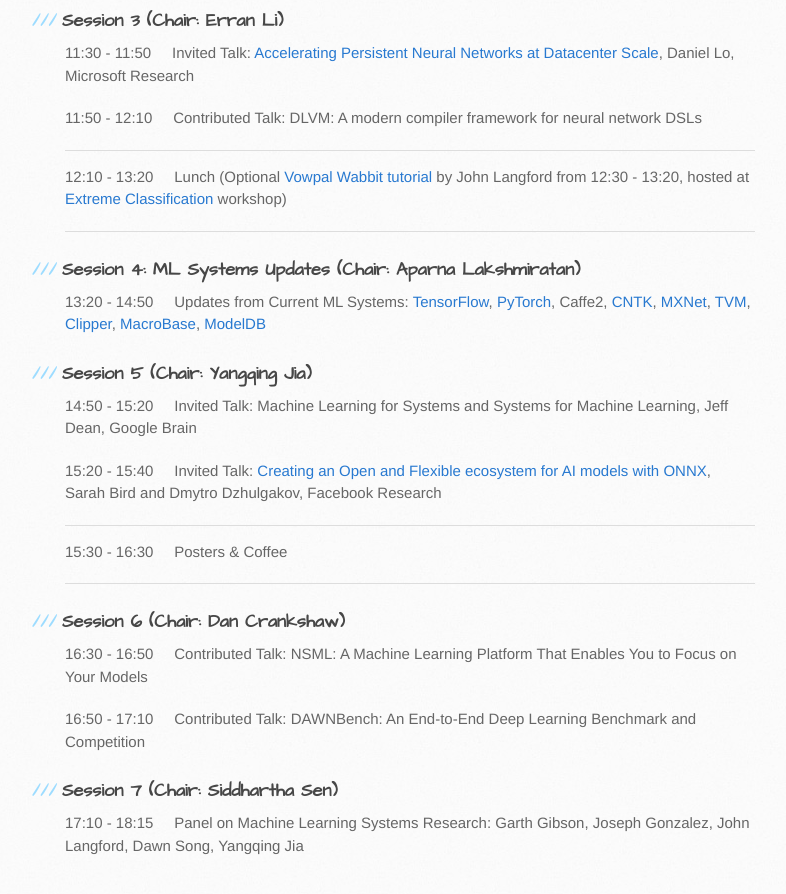
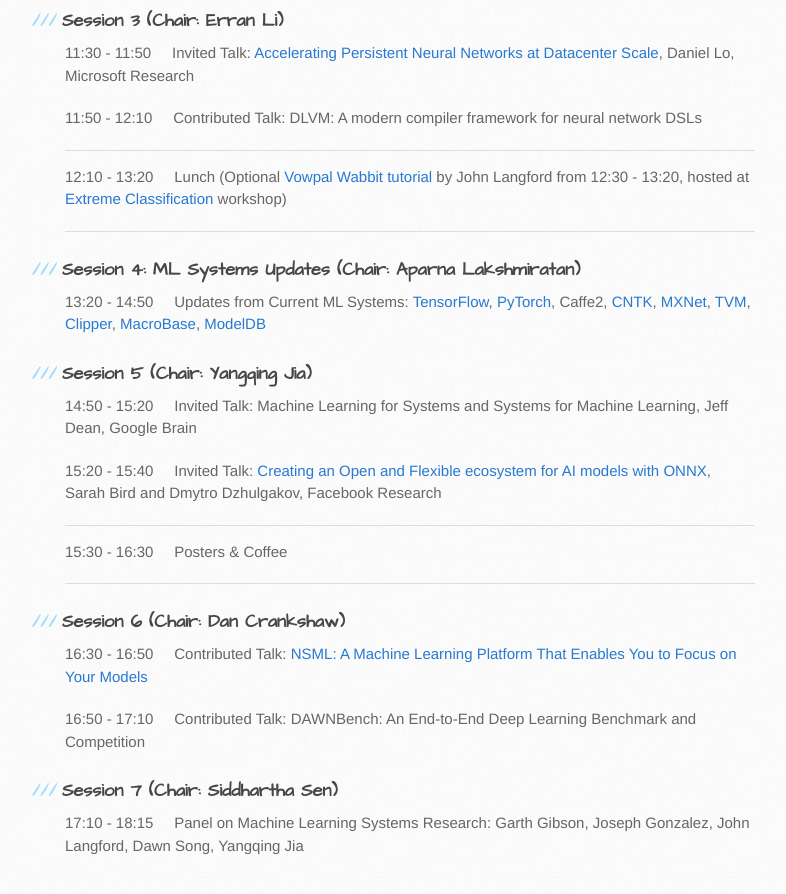
Before and after one commit to LearningSys/nips17, a Jekyll site: the page built from schedule.md, in a window 1280 px wide and 900 px high, scrolled down 810 px. Shown: the top 894 px of the window, without its empty margins (105-891 px from the left). Built offline with Jekyll 4.4.1, drawn with Linux system fonts in a browser that asks for light colours; our own code applies the rules of GitHub Pages for plain Markdown files; the repository's description, which GitHub fills in, is left out; part of the change alters nothing that is shown.

```diff
--- a/schedule.md
+++ b/schedule.md
@@ -51,7 +51,7 @@
 
 ### Session 6 (Chair: Dan Crankshaw)
 
-16:30 - 16:50 &nbsp;&nbsp;&nbsp;    Contributed Talk: NSML: A Machine Learning Platform That Enables You to Focus on Your Models
+16:30 - 16:50 &nbsp;&nbsp;&nbsp;    Contributed Talk: [NSML: A Machine Learning Platform That Enables You to Focus on Your Models](assets/slides/nsml_slides.pdf)
 
 16:50 - 17:10 &nbsp;&nbsp;&nbsp;    Contributed Talk: DAWNBench: An End-to-End Deep Learning Benchmark and Competition
 
```
Also changed, not shown: 1 other file.
